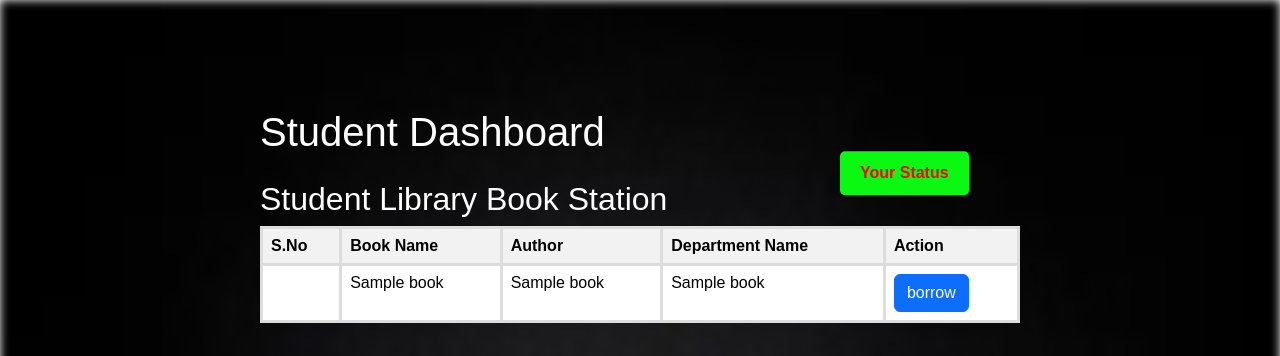
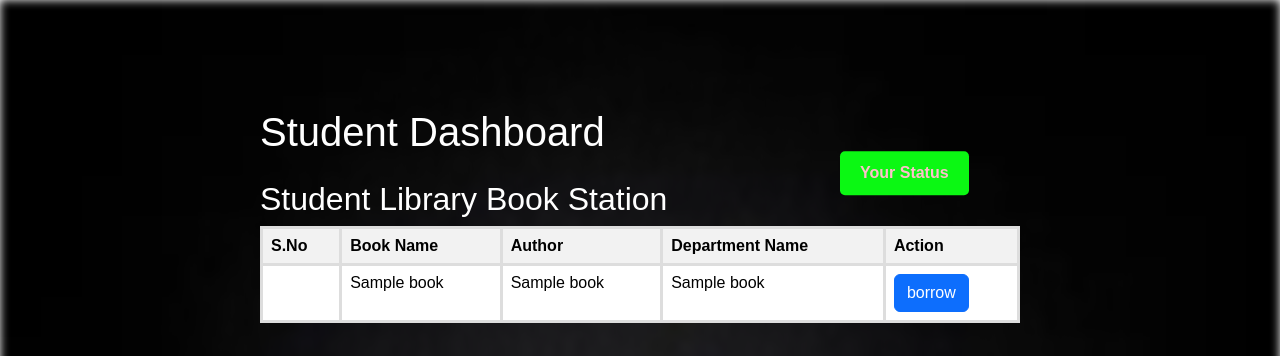
Before and after one commit to bharath-pypractice/library, a Django app: template templates/pages/student_dashboard.html in a window 1280 px wide. Shown: the top 356 px of the page. Run offline with Django 3.2, Linux system fonts and the light colour scheme; the template is opened without the code that fills it: most values are stand-ins (such as "Sample title", 1, 10 or a date in 2020); some libraries are stand-ins or nearby versions.

Commit message:
changed colour from red to pink

```diff
--- a/static/css/student_dashboard.css
+++ b/static/css/student_dashboard.css
@@ -72,7 +72,7 @@ form {
     display: inline-block;
     padding: 10px 20px;
     background-color: #0bf813; /* Initial color */
-    color: red;
+    color: pink;
     text-decoration: none;
     border-radius: 5px;
     animation: color-blink 5s infinite; /* Apply animation */
```
